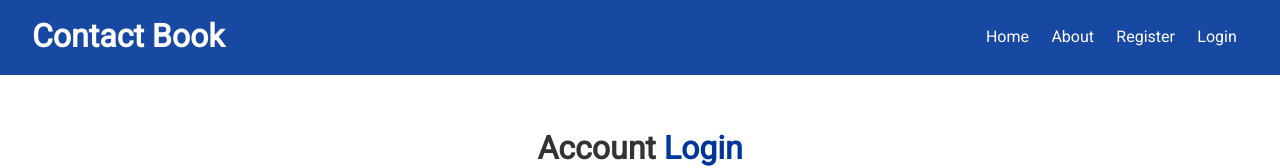
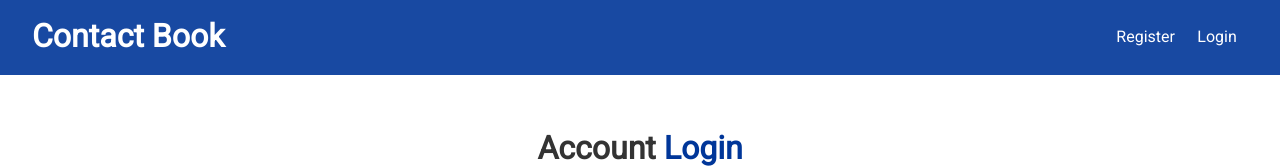
Before and after one commit to prkagrawal/contact-book, a React (Create React App) app in the folder client/: page /login in a window 1280 px wide. Shown: the top 168 px of the page. Built offline with nearby package versions, Linux system fonts and the light colour scheme.

Commit message:
logout and navbar

```diff
--- a/client/src/components/layout/Navbar.js
+++ b/client/src/components/layout/Navbar.js
@@ -1,27 +1,47 @@
-import React from "react";
+import React, { Fragment, useContext } from "react";
 import PropTypes from "prop-types";
 import { Link } from "react-router-dom";
 
+import AuthContext from "../../context/auth/authContext";
+
 const Navbar = ({ title, icon }) => {
+  const authContext = useContext(AuthContext);
+
+  const { isAuthenticated, logout, user } = authContext;
+
+  const onLogout = () => {
+    logout();
+  };
+
+  const authLinks = (
+    <Fragment>
+      <li>Hello {user && user.name}</li>
+      <li>
+        <a onClick={onLogout}>
+          <i className="fas fa-sign-out-alt" />{" "}
+          <span className="hide-sm">Logout</span>
+        </a>
+      </li>
+    </Fragment>
+  );
+
+  const guestLinks = (
+    <Fragment>
+      <li>
+        <Link to="/register">Register</Link>
+      </li>
+      <li>
+        <Link to="/login">Login</Link>
+      </li>
+    </Fragment>
+  );
+
   return (
     <div className="navbar bg-primary">
       <h1>
         <i className={icon} /> {title}
       </h1>
-      <ul>
-        <li>
-          <Link to="/">Home</Link>
-        </li>
-        <li>
-          <Link to="/about">About</Link>
-        </li>
-        <li>
-          <Link to="/register">Register</Link>
-        </li>
-        <li>
-          <Link to="/login">Login</Link>
-        </li>
-      </ul>
+      <ul>{isAuthenticated ? authLinks : guestLinks}</ul>
     </div>
   );
 };
--- a/client/src/context/auth/AuthState.js
+++ b/client/src/context/auth/AuthState.js
@@ -102,7 +102,7 @@
   };
 
   // Logout
-  const logout = () => console.log("logout");
+  const logout = () => dispatch({ type: LOGOUT });
 
   // Clear Errors
   const clearErrors = () => dispatch({ type: CLEAR_ERRORS });
--- a/client/src/context/auth/authReducer.js
+++ b/client/src/context/auth/authReducer.js
@@ -30,6 +30,7 @@
     case REGISTER_FAIL:
     case LOGIN_FAIL:
     case AUTH_ERROR:
+    case LOGOUT:
       localStorage.removeItem("token");
       return {
         ...state,
```
Also changed, not shown: 1 other file (tests, documents, lock files or other folders).
